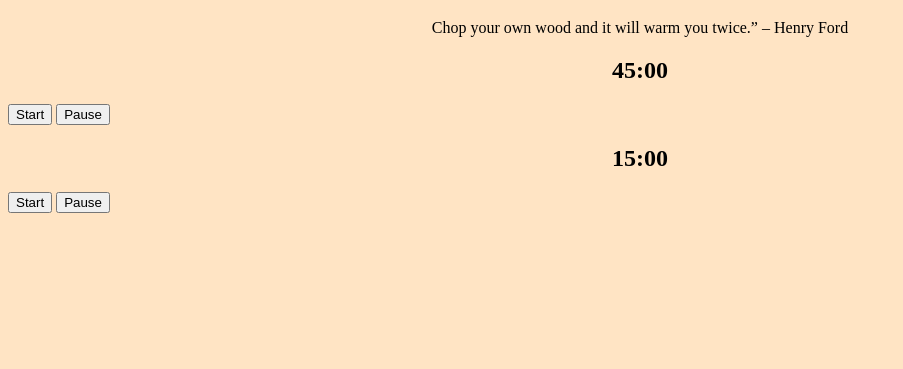
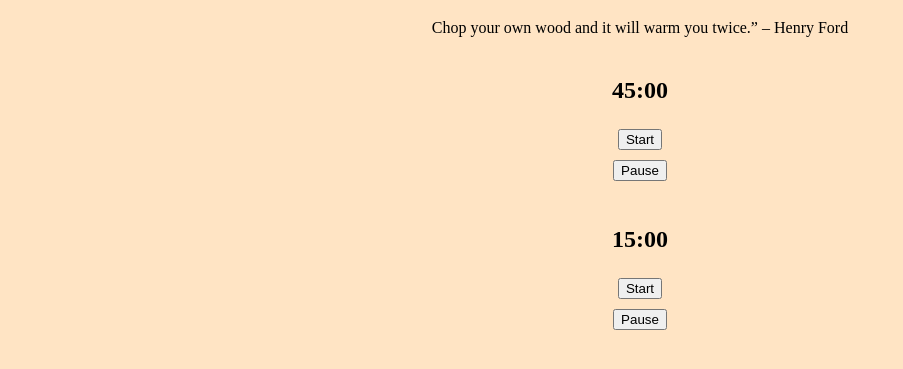
Before and after one commit to nbkurian11/pomodoro, a plain HTML site: page index.html in a window 1280 px wide. Shown: the part 61-430 px from the top of the page, without its empty margins (0-903 px from the left). Drawn offline with Linux system fonts and the light colour scheme.

Commit message:
centered buttons

```diff
--- a/style.css
+++ b/style.css
@@ -14,3 +14,14 @@ body {
 p {
     text-align: center;
 }
+
+.focus, .break {
+    display: flex;
+    flex-direction: column;
+    align-items: center;
+    margin: 20px 0;
+}
+
+.focus button, .break button {
+    margin: 5px;
+}
```
